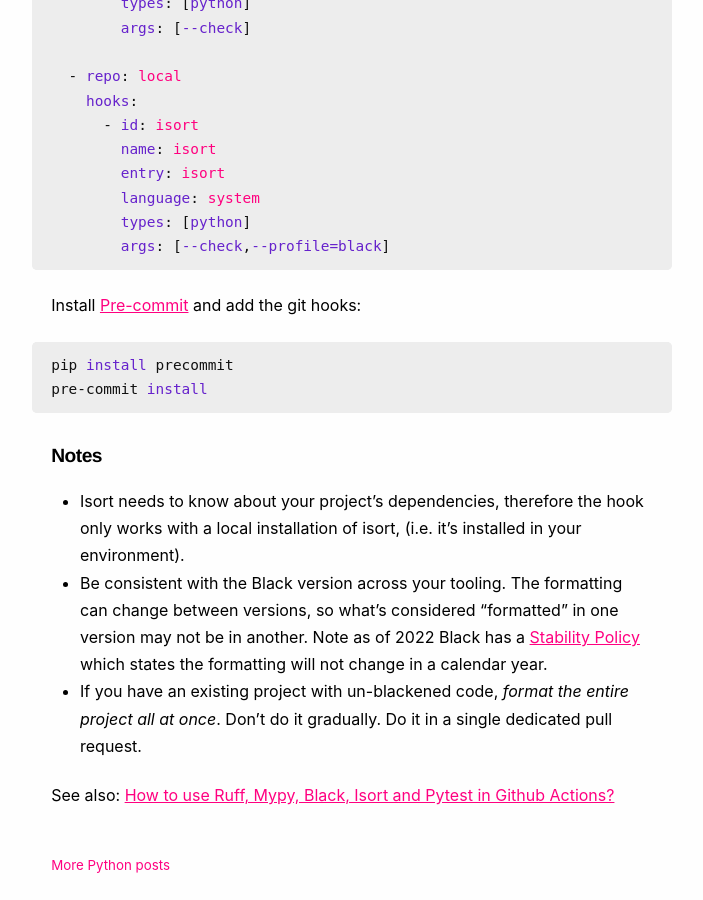
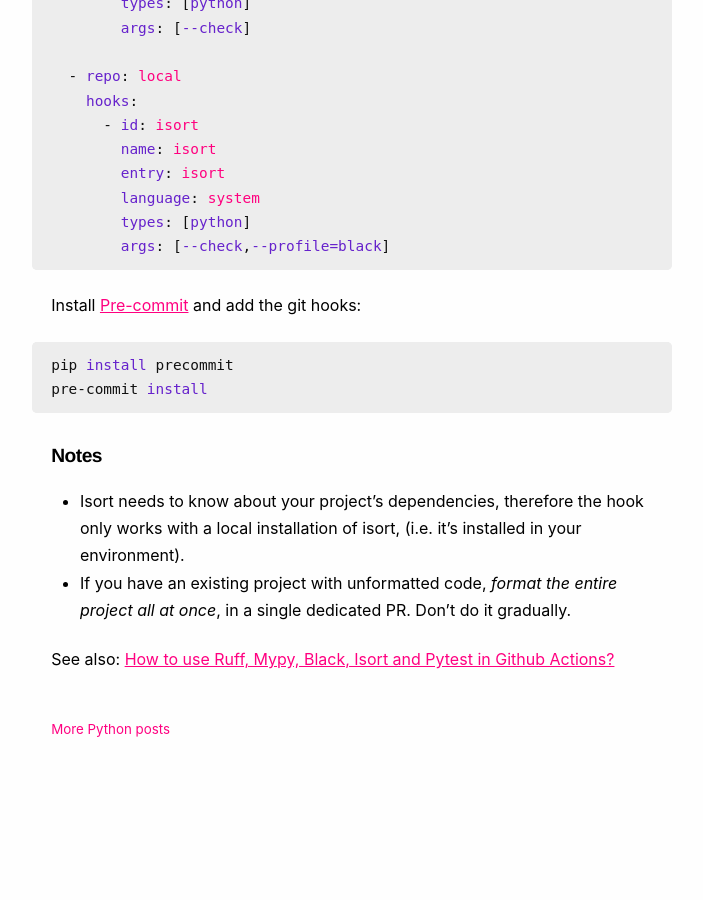
Before and after one commit to explodinglabs/explodinglabs.github.io, a Jekyll site: the page built from docs/_posts/python/2021-07-01-code-quality-pre-commit.markdown, in a window 1280 px wide and 900 px high, scrolled down 1228 px. Shown: the whole window, without its empty margins (288-991 px from the left). Built offline with Jekyll 4.4.1, drawn with Linux system fonts in a browser that asks for light colours; after the commit the page ends 1992 px from its top, so only the background shows below that.

Commit message:
Update 2021-07-01-code-quality-pre-commit.markdown

```diff
--- a/docs/_posts/python/2021-07-01-code-quality-pre-commit.markdown
+++ b/docs/_posts/python/2021-07-01-code-quality-pre-commit.markdown
@@ -81,12 +81,7 @@ pre-commit install
 - Isort needs to know about your project's dependencies, therefore the hook
   only works with a local installation of isort, (i.e. it's installed in your
   environment).
-- Be consistent with the Black version across your tooling.
-  The formatting can change between versions, so what's considered "formatted"
-  in one version may not be in another. Note as of 2022 Black has a
-  [Stability Policy](https://black.readthedocs.io/en/stable/the_black_code_style/index.html)
-  which states the formatting will not change in a calendar year.
-- If you have an existing project with un-blackened code, _format the entire
-  project all at once_. Don't do it gradually. Do it in a single dedicated pull request.
+- If you have an existing project with unformatted code, _format the entire
+  project all at once_, in a single dedicated PR. Don't do it gradually.
 
 See also: [How to use Ruff, Mypy, Black, Isort and Pytest in Github Actions?](/python/github-actions)
```
